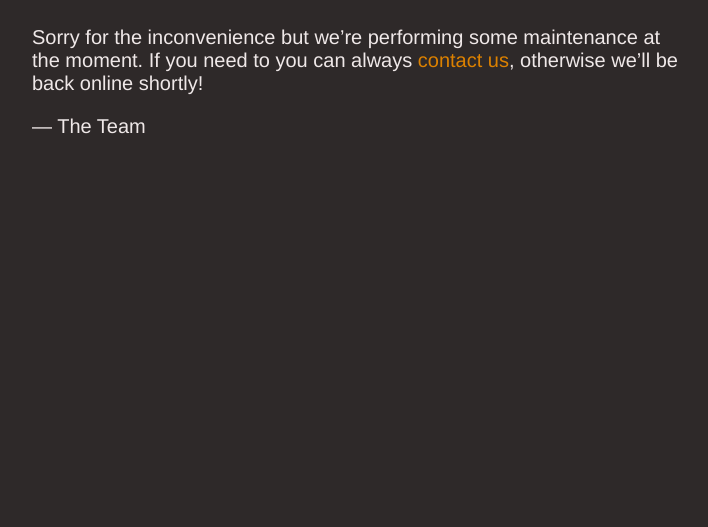
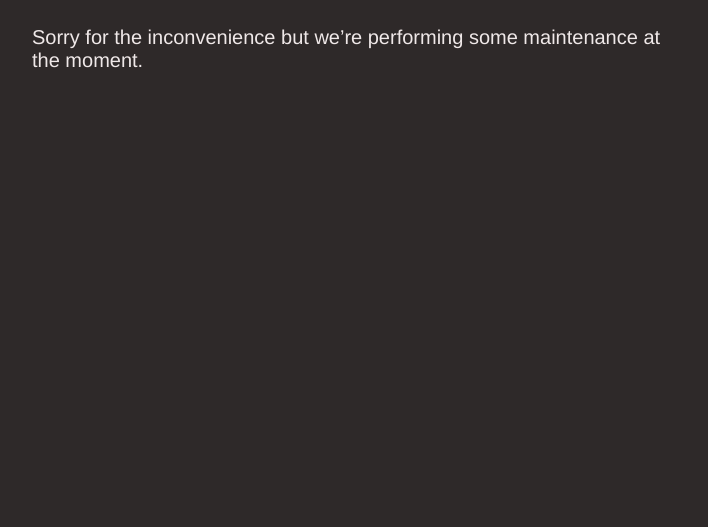
Before and after one commit to kilpen/kilpen.github.io, a plain HTML site: page maintenance.html in a window 1280 px wide. Shown: the part 273-800 px from the top of the page, without its empty margins (283-991 px from the left). Drawn offline with Linux system fonts and the light colour scheme.

Commit message:
Update maintenance.html

```diff
--- a/maintenance.html
+++ b/maintenance.html
@@ -20,8 +20,7 @@
     <article>
         <h1>We&rsquo;ll be back soon!</h1>
         <div>
-            <p>Sorry for the inconvenience but we&rsquo;re performing some maintenance at the moment. If you need to you can always <a href="mailto:help@kilpen.com">contact us</a>, otherwise we&rsquo;ll be back online shortly!</p>
-            <p>&mdash; The Team</p>
+            <p>Sorry for the inconvenience but we&rsquo;re performing some maintenance at the moment.</p>
         </div>
     </article>
   </body>
```
